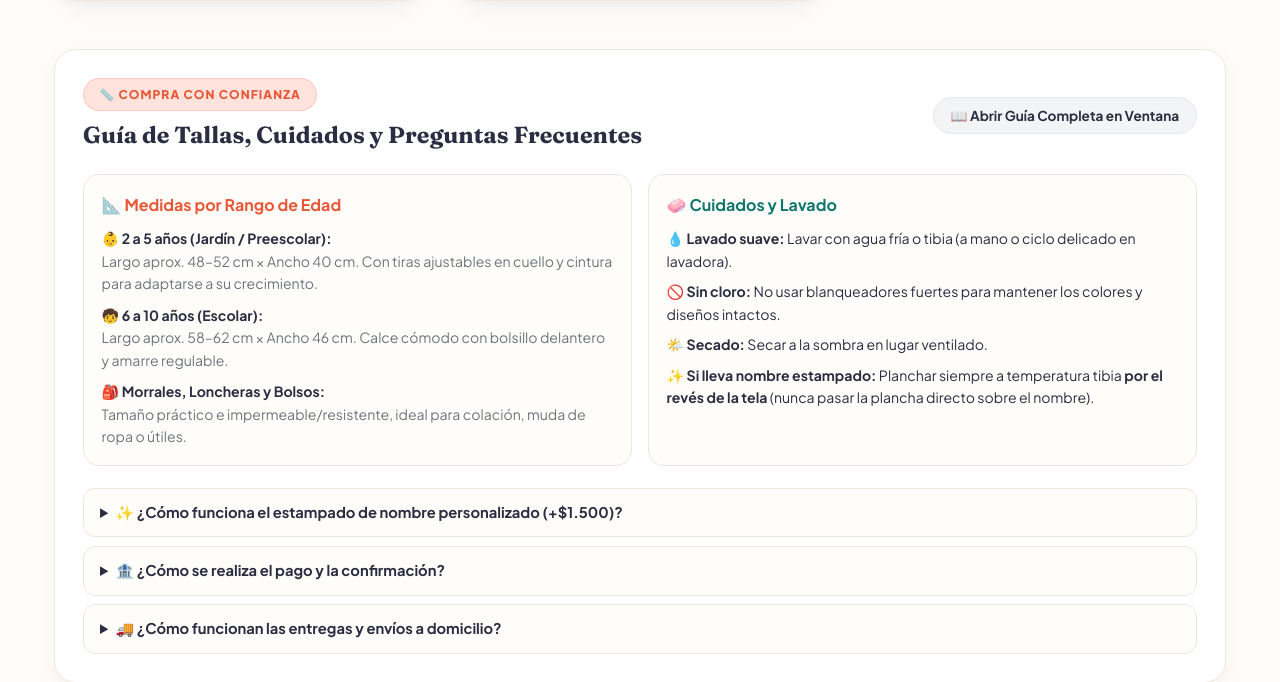
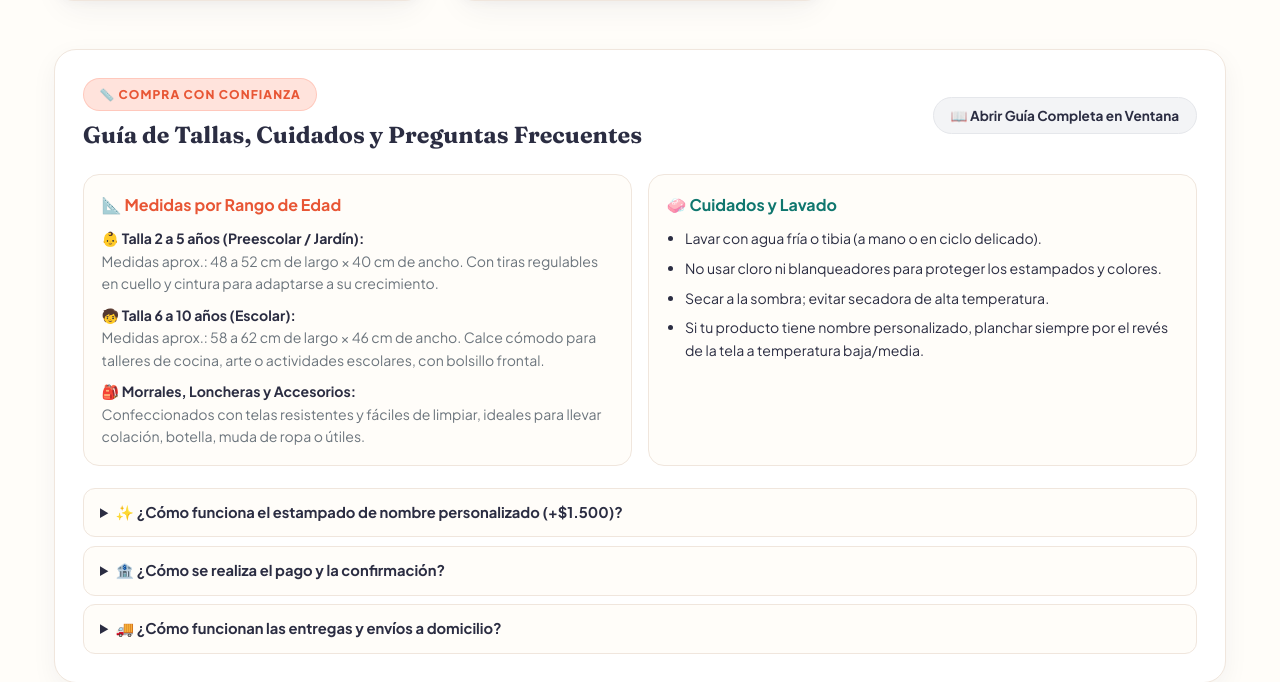
Before and after one commit to ccalderonsa/CatalogoNanyCreaciones, a Flask app: page / in a window 1280 px wide. Shown: the part 2326-3008 px from the top of the page. Run offline with Flask 3, Linux system fonts and the light colour scheme; data comes from the database, SQL or seed files in the repository.

Commit message:
Hacer editable la Guia de Tallas, Cuidados y Preguntas Frecuentes desde /admin (templates/index.html)

```diff
--- a/templates/index.html
+++ b/templates/index.html
@@ -202,16 +202,16 @@
                     <h3 style="font-size: 1rem; margin-bottom: 0.6rem; color: var(--primary-hover);">📐 Medidas por Rango de Edad</h3>
                     <ul style="list-style: none; padding: 0; margin: 0; font-size: 0.88rem; display: flex; flex-direction: column; gap: 0.55rem;">
                         <li>
-                            <strong>👶 2 a 5 años (Jardín / Preescolar):</strong><br>
-                            <span style="color: var(--text-muted);">Largo aprox. 48–52 cm × Ancho 40 cm. Con tiras ajustables en cuello y cintura para adaptarse a su crecimiento.</span>
+                            <strong>{{ guia_info['guia_talla_1_titulo'] }}:</strong><br>
+                            <span style="color: var(--text-muted);">{{ guia_info['guia_talla_1_desc'] }}</span>
                         </li>
                         <li>
-                            <strong>🧒 6 a 10 años (Escolar):</strong><br>
-                            <span style="color: var(--text-muted);">Largo aprox. 58–62 cm × Ancho 46 cm. Calce cómodo con bolsillo delantero y amarre regulable.</span>
+                            <strong>{{ guia_info['guia_talla_2_titulo'] }}:</strong><br>
+                            <span style="color: var(--text-muted);">{{ guia_info['guia_talla_2_desc'] }}</span>
                         </li>
                         <li>
-                            <strong>🎒 Morrales, Loncheras y Bolsos:</strong><br>
-                            <span style="color: var(--text-muted);">Tamaño práctico e impermeable/resistente, ideal para colación, muda de ropa o útiles.</span>
+                            <strong>{{ guia_info['guia_talla_3_titulo'] }}:</strong><br>
+                            <span style="color: var(--text-muted);">{{ guia_info['guia_talla_3_desc'] }}</span>
                         </li>
                     </ul>
                 </div>
@@ -219,11 +219,10 @@
                 <!-- Consejos de Lavado y Cuidado -->
                 <div style="background: var(--bg); border: 1px solid var(--border); border-radius: 16px; padding: 1.1rem;">
                     <h3 style="font-size: 1rem; margin-bottom: 0.6rem; color: #0f766e;">🧼 Cuidados y Lavado</h3>
-                    <ul style="list-style: none; padding: 0; margin: 0; font-size: 0.88rem; display: flex; flex-direction: column; gap: 0.5rem;">
-                        <li>💧 <strong>Lavado suave:</strong> Lavar con agua fría o tibia (a mano o ciclo delicado en lavadora).</li>
-                        <li>🚫 <strong>Sin cloro:</strong> No usar blanqueadores fuertes para mantener los colores y diseños intactos.</li>
-                        <li>🌤️ <strong>Secado:</strong> Secar a la sombra en lugar ventilado.</li>
-                        <li>✨ <strong>Si lleva nombre estampado:</strong> Planchar siempre a temperatura tibia <strong>por el revés de la tela</strong> (nunca pasar la plancha directo sobre el nombre).</li>
+                    <ul style="list-style: disc; padding-left: 1.15rem; margin: 0; font-size: 0.88rem; display: flex; flex-direction: column; gap: 0.45rem;">
+                        {% for linea in guia_info['guia_cuidados'].splitlines() if linea.strip() %}
+                            <li>{{ linea.strip() }}</li>
+                        {% endfor %}
                     </ul>
                 </div>
             </div>
@@ -231,21 +230,21 @@
             <!-- Preguntas Frecuentes Desplegables -->
             <div style="display: flex; flex-direction: column; gap: 0.55rem;">
                 <details style="background: #fffdf9; border: 1px solid var(--border); border-radius: 12px; padding: 0.75rem 1rem;">
-                    <summary style="font-weight: 700; cursor: pointer; font-size: 0.92rem;">✨ ¿Cómo funciona el estampado de nombre personalizado (+$1.500)?</summary>
+                    <summary style="font-weight: 700; cursor: pointer; font-size: 0.92rem;">{{ guia_info['guia_faq_1_preg'] }}</summary>
                     <p style="margin: 0.5rem 0 0; font-size: 0.87rem; color: var(--text-muted);">
-                        Al revisar tu pedido en el carrito, marca la opción <strong>«Agregar Nombre Estampado (+$1.500)»</strong> y escribe el nombre del niño o niña. Personalizamos tu producto con acabado duradero y prolijo.
+                        {{ guia_info['guia_faq_1_resp'] }}
                     </p>
                 </details>
                 <details style="background: #fffdf9; border: 1px solid var(--border); border-radius: 12px; padding: 0.75rem 1rem;">
-                    <summary style="font-weight: 700; cursor: pointer; font-size: 0.92rem;">🏦 ¿Cómo se realiza el pago y la confirmación?</summary>
+                    <summary style="font-weight: 700; cursor: pointer; font-size: 0.92rem;">{{ guia_info['guia_faq_2_preg'] }}</summary>
                     <p style="margin: 0.5rem 0 0; font-size: 0.87rem; color: var(--text-muted);">
-                        Al confirmar tu pedido recibirás un enlace a tu <strong>Comprobante Digital</strong> donde podrás transferir en línea sin comisión o copiar nuestros datos bancarios en 1 clic y adjuntar la captura de tu comprobante ahí mismo.
+                        {{ guia_info['guia_faq_2_resp'] }}
                     </p>
                 </details>
                 <details style="background: #fffdf9; border: 1px solid var(--border); border-radius: 12px; padding: 0.75rem 1rem;">
-                    <summary style="font-weight: 700; cursor: pointer; font-size: 0.92rem;">🚚 ¿Cómo funcionan las entregas y envíos a domicilio?</summary>
+                    <summary style="font-weight: 700; cursor: pointer; font-size: 0.92rem;">{{ guia_info['guia_faq_3_preg'] }}</summary>
                     <p style="margin: 0.5rem 0 0; font-size: 0.87rem; color: var(--text-muted);">
-                        Puedes elegir <strong>Retiro / Punto de encuentro</strong> (sin costo extra, coordinado por WhatsApp) o <strong>Envío a domicilio (+$3.000)</strong>. Cuando tu pedido sea despachado, podrás ver tu número de seguimiento en vivo desde el botón <strong>📦 Seguimiento</strong>.
+                        {{ guia_info['guia_faq_3_resp'] }}
                     </p>
                 </details>
             </div>
@@ -494,24 +493,16 @@
                     <h3 style="font-size: 0.98rem; margin-bottom: 0.6rem; color: var(--primary-hover);">📐 Tabla de Medidas Referenciales</h3>
                     <div style="display: flex; flex-direction: column; gap: 0.55rem; font-size: 0.88rem;">
                         <div style="background: #fff; padding: 0.65rem 0.8rem; border-radius: 10px; border: 1px solid #f0e6dd;">
-                            <strong>👶 Talla 2 a 5 años (Preescolar / Jardín)</strong>
-                            <p style="margin: 0.2rem 0 0; color: var(--text-muted);">
-                                • <strong>Medidas aprox.:</strong> 48 a 52 cm de largo × 40 cm de ancho.<br>
-                                • <strong>Ajuste:</strong> Tiras regulables en cuello y cintura para que le sirva durante varias etapas.
-                            </p>
+                            <strong>{{ guia_info['guia_talla_1_titulo'] }}</strong>
+                            <p style="margin: 0.2rem 0 0; color: var(--text-muted);">{{ guia_info['guia_talla_1_desc'] }}</p>
                         </div>
                         <div style="background: #fff; padding: 0.65rem 0.8rem; border-radius: 10px; border: 1px solid #f0e6dd;">
-                            <strong>🧒 Talla 6 a 10 años (Escolar)</strong>
-                            <p style="margin: 0.2rem 0 0; color: var(--text-muted);">
-                                • <strong>Medidas aprox.:</strong> 58 a 62 cm de largo × 46 cm de ancho.<br>
-                                • <strong>Ajuste:</strong> Cómodo para talleres de cocina, arte o actividades escolares, con bolsillo frontal.
-                            </p>
+                            <strong>{{ guia_info['guia_talla_2_titulo'] }}</strong>
+                            <p style="margin: 0.2rem 0 0; color: var(--text-muted);">{{ guia_info['guia_talla_2_desc'] }}</p>
                         </div>
                         <div style="background: #fff; padding: 0.65rem 0.8rem; border-radius: 10px; border: 1px solid #f0e6dd;">
-                            <strong>🎒 Morrales, Loncheras y Accesorios</strong>
-                            <p style="margin: 0.2rem 0 0; color: var(--text-muted);">
-                                • Confeccionados con telas resistentes y fáciles de limpiar, ideales para llevar colación, botella, muda de ropa o útiles.
-                            </p>
+                            <strong>{{ guia_info['guia_talla_3_titulo'] }}</strong>
+                            <p style="margin: 0.2rem 0 0; color: var(--text-muted);">{{ guia_info['guia_talla_3_desc'] }}</p>
                         </div>
                     </div>
                 </div>
@@ -519,23 +510,26 @@
                 <div style="background: #f0fdf4; border: 1.5px solid #bbf7d0; border-radius: 14px; padding: 1rem;">
                     <h3 style="font-size: 0.98rem; margin-bottom: 0.5rem; color: #166534;">🧼 Recomendaciones de Lavado y Cuidado</h3>
                     <ul style="margin: 0; padding-left: 1.15rem; font-size: 0.87rem; color: #14532d; display: flex; flex-direction: column; gap: 0.35rem;">
-                        <li>Lavar con <strong>agua fría o tibia</strong> (a mano o en ciclo delicado).</li>
-                        <li><strong>No usar cloro</strong> ni blanqueadores para proteger los estampados y colores.</li>
-                        <li>Secar a la sombra; evitar secadora de alta temperatura.</li>
-                        <li>Si tu producto tiene <strong>nombre personalizado</strong>, planchar siempre <strong>por el revés de la tela</strong> a temperatura baja/media.</li>
+                        {% for linea in guia_info['guia_cuidados'].splitlines() if linea.strip() %}
+                            <li>{{ linea.strip() }}</li>
+                        {% endfor %}
                     </ul>
                 </div>
 
                 <div style="background: #fff; border: 1.5px solid var(--border); border-radius: 14px; padding: 1rem;">
                     <h3 style="font-size: 0.98rem; margin-bottom: 0.5rem;">❓ Preguntas Frecuentes</h3>
-                    <div style="display: flex; flex-direction: column; gap: 0.5rem; font-size: 0.86rem;">
+                    <div style="display: flex; flex-direction: column; gap: 0.55rem; font-size: 0.86rem;">
                         <div>
-                            <strong>¿Puedo agregar el nombre de mi hijo/a al diseño?</strong>
-                            <p style="margin: 0.15rem 0 0; color: var(--text-muted);">¡Sí! En el resumen de tu pedido puedes activar la casilla de <strong>Personalización (+$1.500)</strong> e indicar el nombre a estampar.</p>
+                            <strong>{{ guia_info['guia_faq_1_preg'] }}</strong>
+                            <p style="margin: 0.15rem 0 0; color: var(--text-muted);">{{ guia_info['guia_faq_1_resp'] }}</p>
                         </div>
                         <div>
-                            <strong>¿Cómo pago mi pedido?</strong>
-                            <p style="margin: 0.15rem 0 0; color: var(--text-muted);">Al confirmar tu pedido tendrás acceso a nuestro <strong>Portal de Transferencia en Línea (0% comisión)</strong> y podrás subir tu comprobante directo en la web.</p>
+                            <strong>{{ guia_info['guia_faq_2_preg'] }}</strong>
+                            <p style="margin: 0.15rem 0 0; color: var(--text-muted);">{{ guia_info['guia_faq_2_resp'] }}</p>
+                        </div>
+                        <div>
+                            <strong>{{ guia_info['guia_faq_3_preg'] }}</strong>
+                            <p style="margin: 0.15rem 0 0; color: var(--text-muted);">{{ guia_info['guia_faq_3_resp'] }}</p>
                         </div>
                     </div>
                 </div>
```
